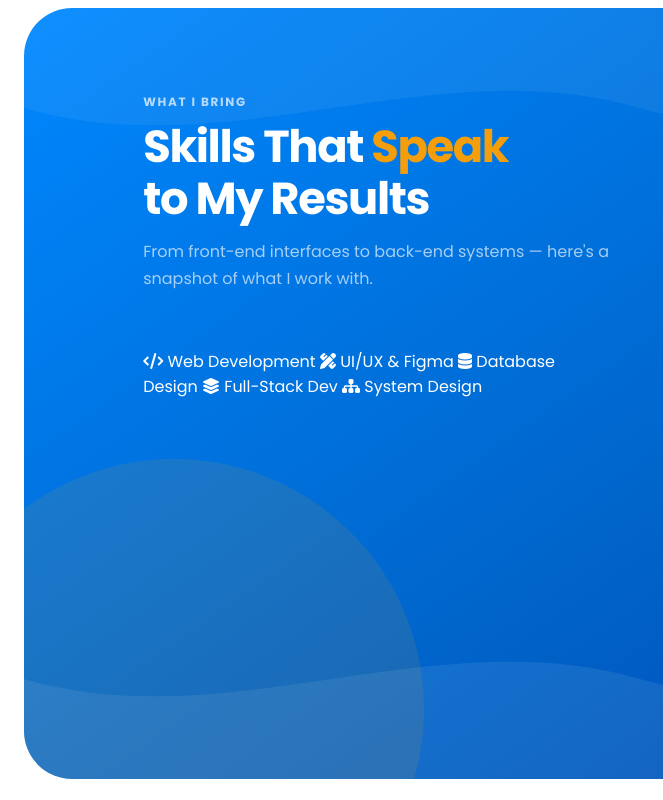
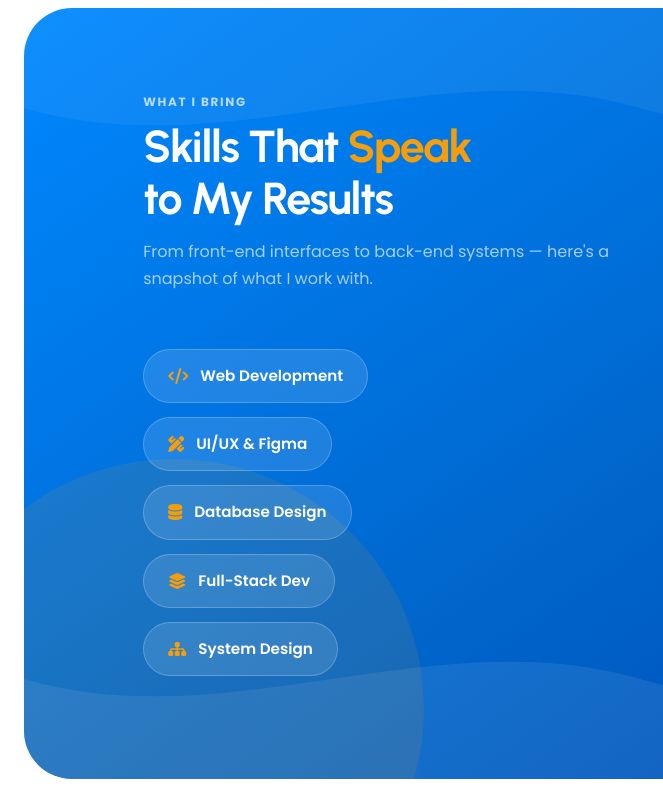
Before and after one commit to jnbrv/Personal-Portfolio, a plain HTML site: page index.html in a window 1280 px wide. Shown: the part 600-1400 px from the top of the page, 0-663 px from the left. Drawn offline with Linux system fonts and the light colour scheme.

Commit message:
Update font imports and add skill pill styles

```diff
--- a/style.css
+++ b/style.css
@@ -1,7 +1,7 @@
 /* ═══════════════════════════════════════════
    DESIGN TOKENS
 ═══════════════════════════════════════════ */
-@import url('https://fonts.googleapis.com/css2?family=Poppins:ital,wght@0,300;0,400;0,500;0,600;0,700;0,800;1,400&display=swap');
+@import url('https://fonts.googleapis.com/css2?family=Poppins:ital,wght@0,300;0,400;0,500;0,600;0,700;0,800;1,400&family=Urbanist:wght@500;600;700;800&display=swap');
 
 :root {
   --blue:        #0088FF;
@@ -17,7 +17,8 @@
   --gray-border: #E4E7EC;
   --white:       #FFFFFF;
 
-  --font: 'Poppins', sans-serif;
+  --font:         'Poppins', sans-serif;
+  --font-heading: 'Urbanist', sans-serif;
 
   --radius-sm:   8px;
   --radius-md:   16px;
@@ -49,6 +50,8 @@ a    { color: inherit; text-decoration: none; transition: color var(--transition
 ul   { list-style: none; }
 img  { display: block; max-width: 100%; }
 button { cursor: pointer; font-family: var(--font); }
+
+h1, h2, h3, h4, h5, h6 { font-family: var(--font-heading); }
 
 /* ═══════════════════════════════════════════
    PAGE TRANSITION
@@ -203,11 +206,25 @@ body.going-back .page-wrapper { animation: pageEnterRight 0.42s cubic-bezier(.4,
 /* ═══════════════════════════════════════════
    SKILL BARS (white-on-blue variant)
 ═══════════════════════════════════════════ */
-.skill-bar-item  { margin-bottom: 18px; }
-.skill-bar-label { display:flex; justify-content:space-between; font-size:.88rem; font-weight:600; margin-bottom:8px; color:var(--white); }
-.skill-pct       { color:var(--amber); font-weight:700; }
-.skill-track     { height:8px; background:rgba(255,255,255,.2); border-radius:var(--radius-pill); overflow:hidden; }
-.skill-fill      { height:100%; background:linear-gradient(90deg,rgba(255,255,255,.9),var(--amber)); border-radius:var(--radius-pill); width:0%; transition:width 1.3s cubic-bezier(.4,0,.2,1); }
+.skill-pills-list { display: flex; flex-direction: column; gap: 14px; align-items: flex-start; }
+.skill-pill {
+  display: inline-flex;
+  align-items: center;
+  gap: 12px;
+  padding: 14px 24px;
+  background: rgba(255,255,255,.12);
+  border: 1px solid rgba(255,255,255,.22);
+  border-radius: var(--radius-pill);
+  color: var(--white);
+  font-size: 0.95rem;
+  font-weight: 600;
+  transition: all var(--transition);
+}
+.skill-pill i { color: var(--amber); font-size: 1rem; }
+.skill-pill:hover {
+  background: rgba(255,255,255,.2);
+  transform: translateX(6px);
+}
 
 /* ═══════════════════════════════════════════
    TAGS
@@ -681,3 +698,25 @@ body.going-back .page-wrapper { animation: pageEnterRight 0.42s cubic-bezier(.4,
   .gallery-modal-inner { padding: 24px 16px; }
   .gallery-grid { grid-template-columns: 1fr 1fr; }
 }
+
+/* ═══════════════════════════════════════════
+   SWEETALERT2 — match portfolio theme
+═══════════════════════════════════════════ */
+.swal-portfolio-popup {
+  font-family: var(--font) !important;
+  border-radius: var(--radius-lg) !important;
+}
+.swal-portfolio-popup .swal2-title {
+  font-family: var(--font-heading) !important;
+  font-weight: 700 !important;
+}
+
+/* Remove default SweetAlert2 icon circle/border for a cleaner look */
+.swal-portfolio-popup .swal2-icon {
+  border: none !important;
+  width: auto !important;
+  height: auto !important;
+}
+.swal-portfolio-popup .swal2-icon-content {
+  font-size: 3.2rem !important;
+}
```
